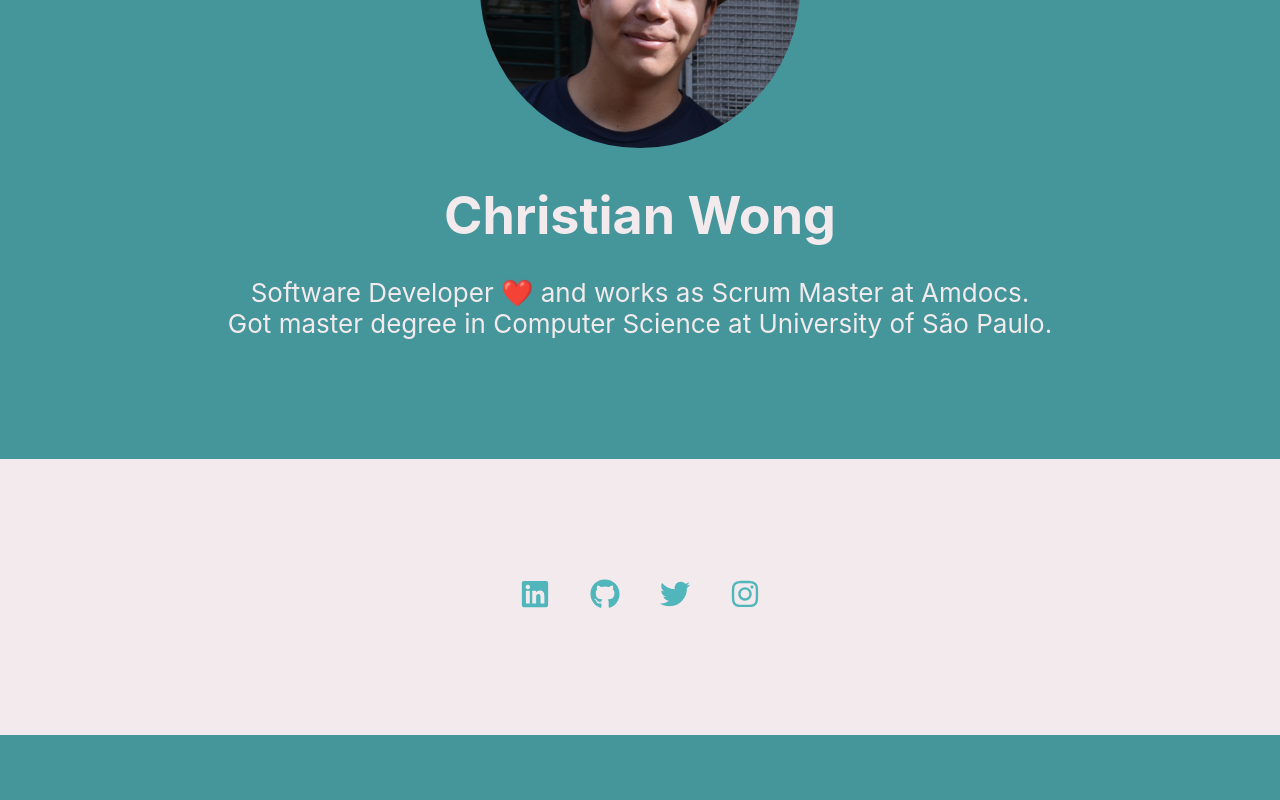
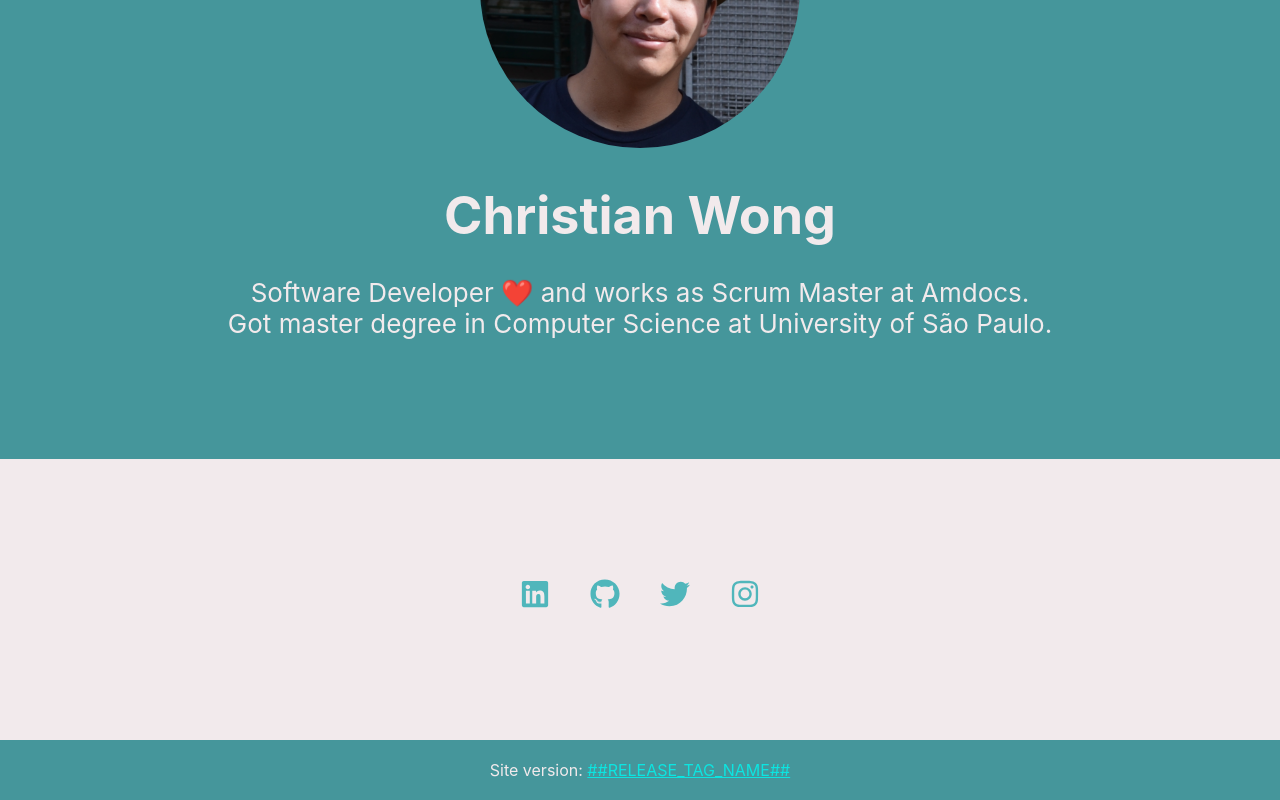
Before and after one commit to christianwong/christianwong.dev, a React (Create React App) app: page / in a window 1280 px wide. Shown: the part 292-1092 px from the top of the page. Before the commit the page ends 1027 px from the top, so only its background shows below. Built offline with nearby package versions, Linux system fonts and the light colour scheme.

Commit message:
Adding footer. Issue#5

```diff
--- a/src/App.tsx
+++ b/src/App.tsx
@@ -8,6 +8,7 @@ import GlobalStyle, {
 import ProfileHeader from './components/ProfileHeader';
 import ProfileDescription from './components/ProfileDescription';
 import Contact from './components/Contact';
+import Footer from './components/Footer';
 
 const App: React.FC = () => {
   return (
@@ -21,6 +22,8 @@ const App: React.FC = () => {
         <Contact />
       </PlaceHolderLight>
 
+      <Footer />
+
       <GlobalStyle />
     </>
   );
--- /dev/null
+++ b/src/components/Footer/index.tsx
@@ -0,0 +1,20 @@
+import React from 'react';
+
+import { FooterDark } from './styles';
+
+const Footer: React.FC = () => {
+  return (
+    <FooterDark>
+      Site version:&nbsp;
+      <a
+        href="##GITHUB_SERVER_URL##/##GITHUB_REPOSITORY##/releases/tag/##RELEASE_TAG_NAME##"
+        target="_blank"
+        rel="noopener noreferrer"
+      >
+        ##RELEASE_TAG_NAME##
+      </a>
+    </FooterDark>
+  );
+};
+
+export default Footer;
--- /dev/null
+++ b/src/components/Footer/styles.ts
@@ -0,0 +1,13 @@
+import styled from 'styled-components';
+
+export const FooterDark = styled.div`
+  background-color: #45969b;
+  padding: 20px 40px;
+  color: #f2eaec;
+  font-size: calc(8px + 1vmin);
+  border-top: 5px solid #f2eaec;
+
+  a {
+    color: #0ce5e1;
+  }
+`;
```
